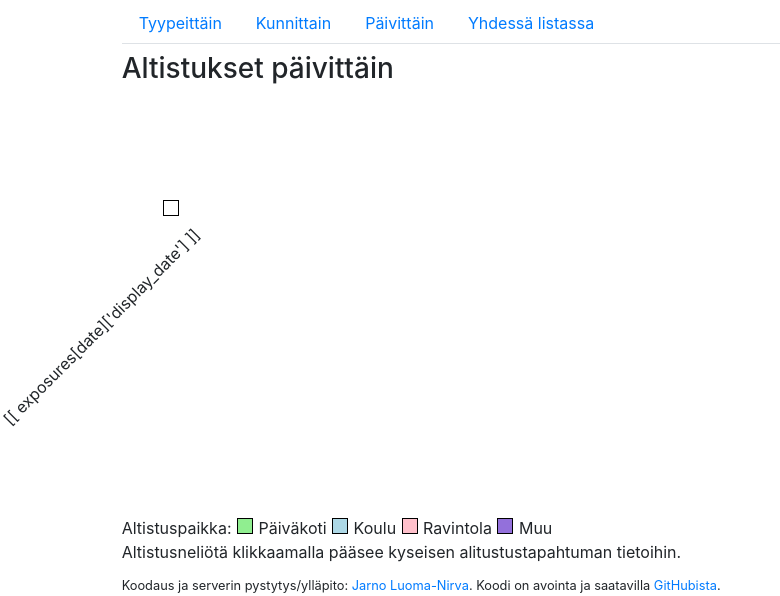
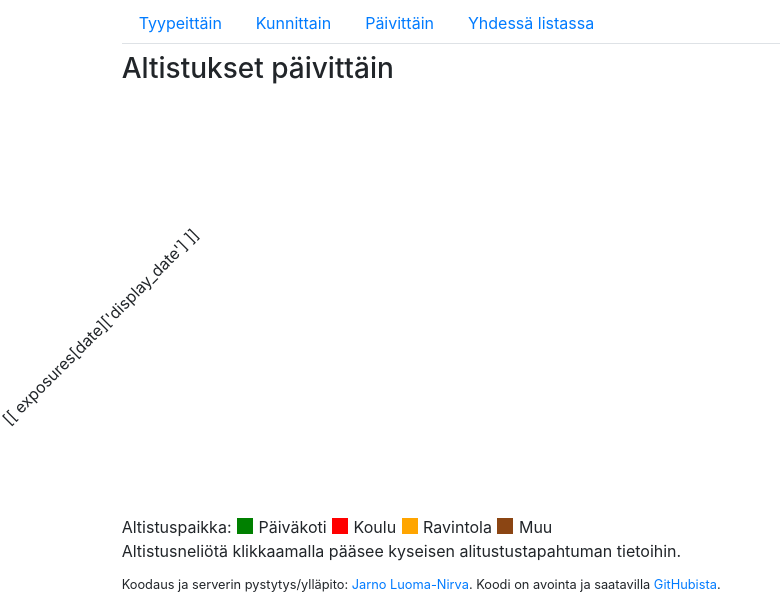
Before and after one commit to jarnoln/exposures, a Django app: template tables/templates/tables/exposures_by_date.html in a window 1280 px wide. Shown: the part 204-800 px from the top of the page, without its empty margins (0-780 px from the left). Run offline with Django 3.2, Linux system fonts and the light colour scheme; the template is opened without the code that fills it, so the values that code supplies are empty; some libraries are stand-ins or nearby versions.

Commit message:
Change colors

```diff
--- a/tables/templates/tables/exposures_by_date.html
+++ b/tables/templates/tables/exposures_by_date.html
@@ -11,30 +11,30 @@
     display: inline-block;
     width: 16px;
     height: 16px;
-    border: black 1px solid;
+    border: black 0px solid;
     margin: 1px;
 }
 
 .exposure-inner-block {
     display: inline-block;
-    width: 15px;
-    height: 14px;
+    width: 16px;
+    height: 16px;
 }
 
 .category-school {
-    background-color: lightblue;
+    background-color: red;
 }
 
 .category-daycare {
-    background-color: lightgreen;
+    background-color: green;
 }
 
 .category-restaurant {
-    background-color: pink;
+    background-color: orange;
 }
 
 .category-other {
-    background-color: mediumpurple;
+    background-color: saddlebrown;
 }
 
 .legend {
@@ -64,7 +64,7 @@
         <div class="x-title">[[ exposures[date]['display_date'] ]]</div>
         <div class="exposure-block" v-for="exposure in exposures[date]['exposures']">
           <a v-if="exposure.news_link" :href="exposure.news_link">
-            <div :class="getExposureClasses(exposure)" :title="exposure.municipality + ':' + exposure.location">&nbsp;</div>
+            <div :class="getExposureClasses(exposure)" :title="exposure.municipality">&nbsp;</div>
           </a>
           <div v-else :class="getExposureClasses(exposure)" :title="exposure.municipality">&nbsp;</div>
         </div>
```
